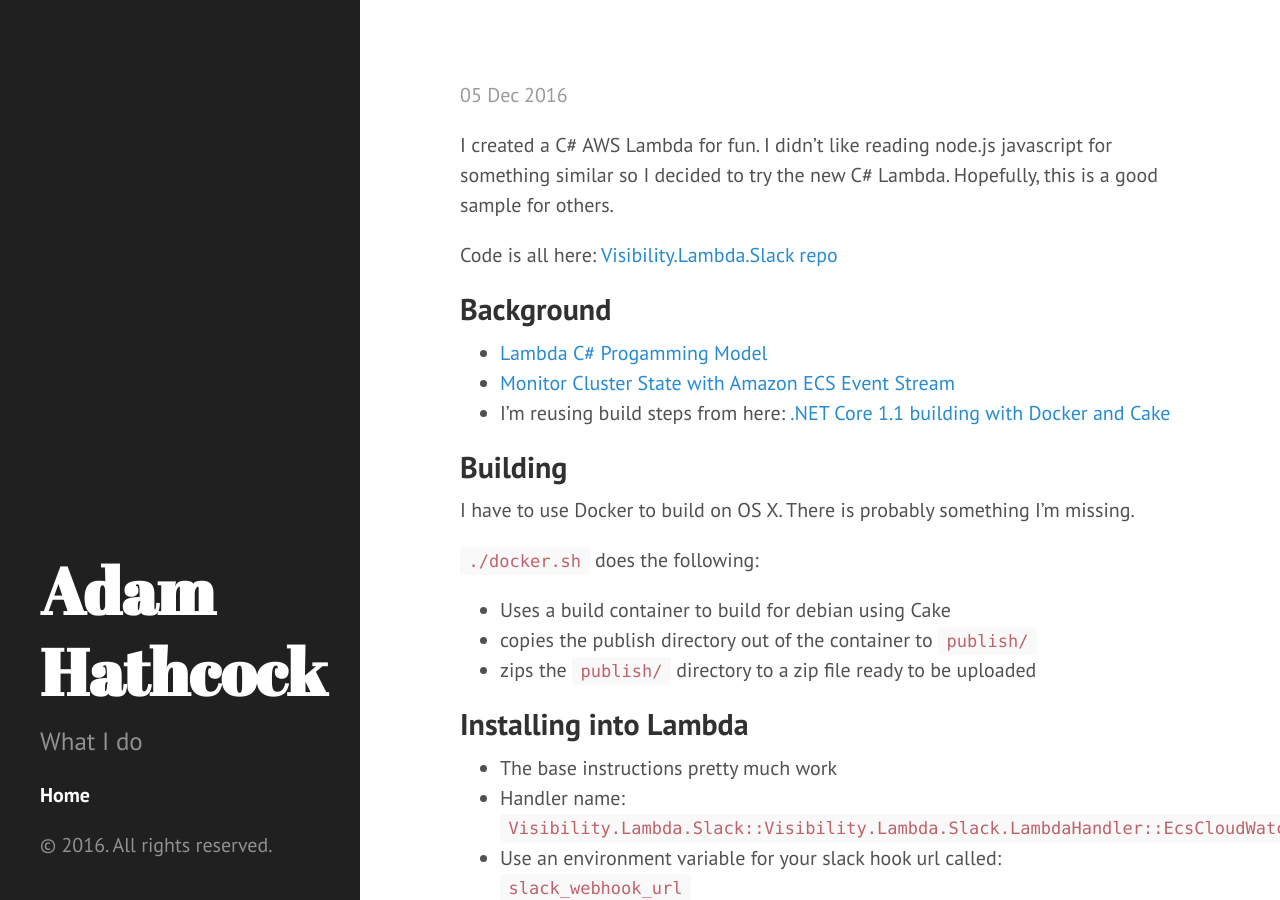
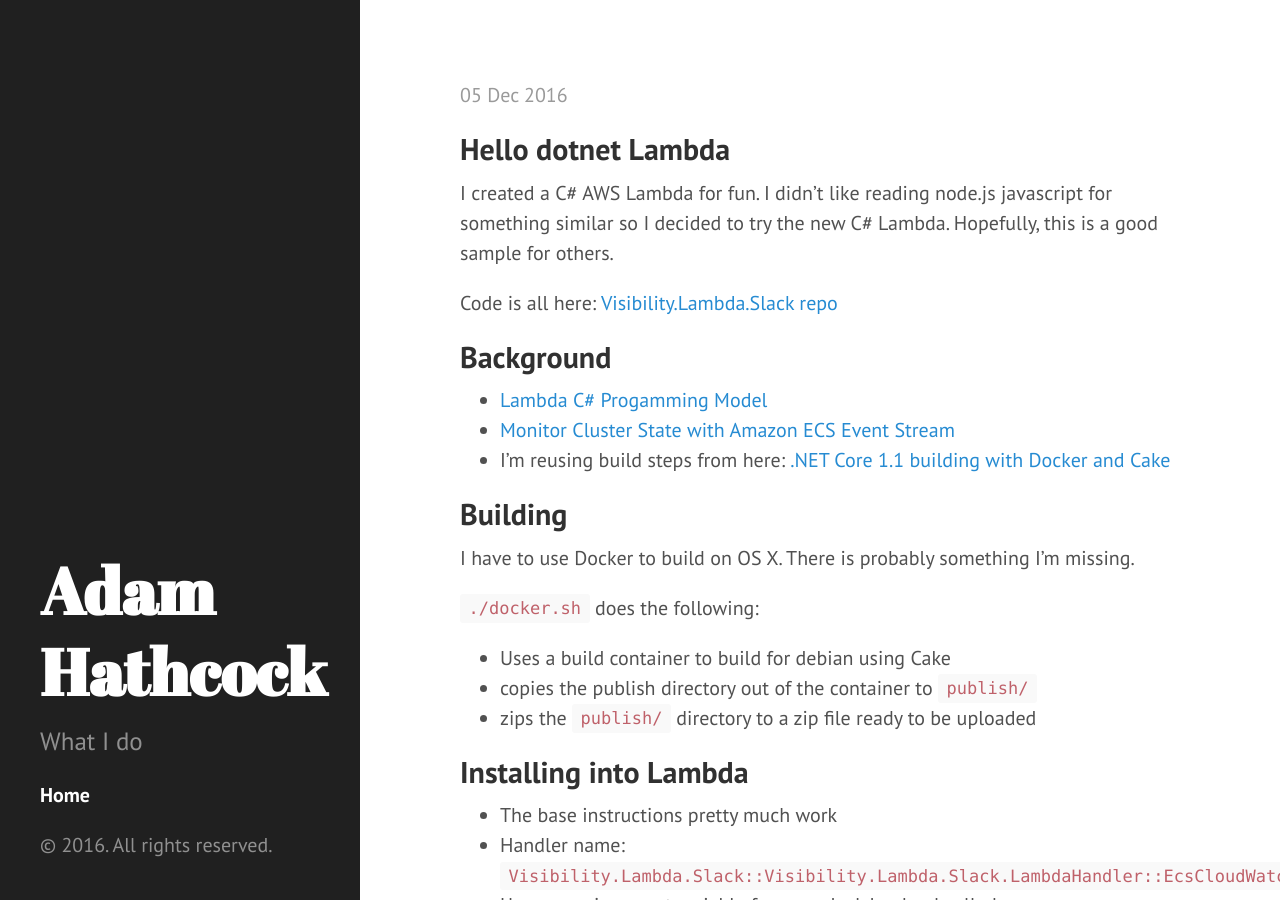
Before and after one commit to adamhathcock/adamhathcock.github.io, a Jekyll site: the page built from index.html, in a window 1280 px wide and 900 px high. Built offline with Jekyll 4.4.1, drawn with Linux system fonts in a browser that asks for light colours; the list of posts is cut into pages by our own code.

Commit message:
Post update: C# Lambda: ECS to slack!

```diff
--- a/_posts/2016-12-02-c-lambda-ecs-to-slack.markdown
+++ b/_posts/2016-12-02-c-lambda-ecs-to-slack.markdown
@@ -3,6 +3,8 @@ published: true
 title: C# Lambda: ECS to slack!
 layout: post
 ---
+## Hello dotnet Lambda ##
+
 I created a C# AWS Lambda for fun.  I didn't like reading node.js javascript for something similar so I decided to try the new C# Lambda.  Hopefully, this is a good sample for others.
 
 Code is all here: [Visibility.Lambda.Slack repo](https://github.com/Visibilityltd/Visibility.Lambda.Slack)
```
